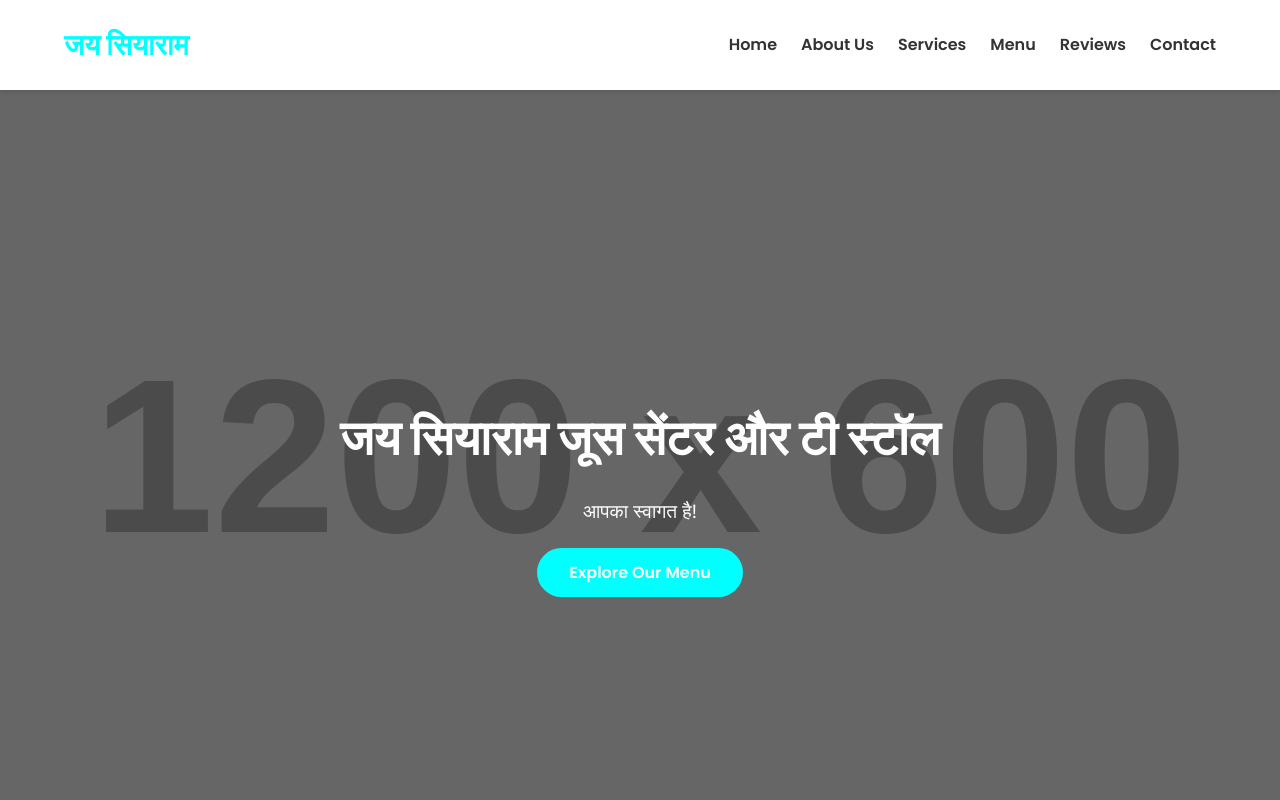
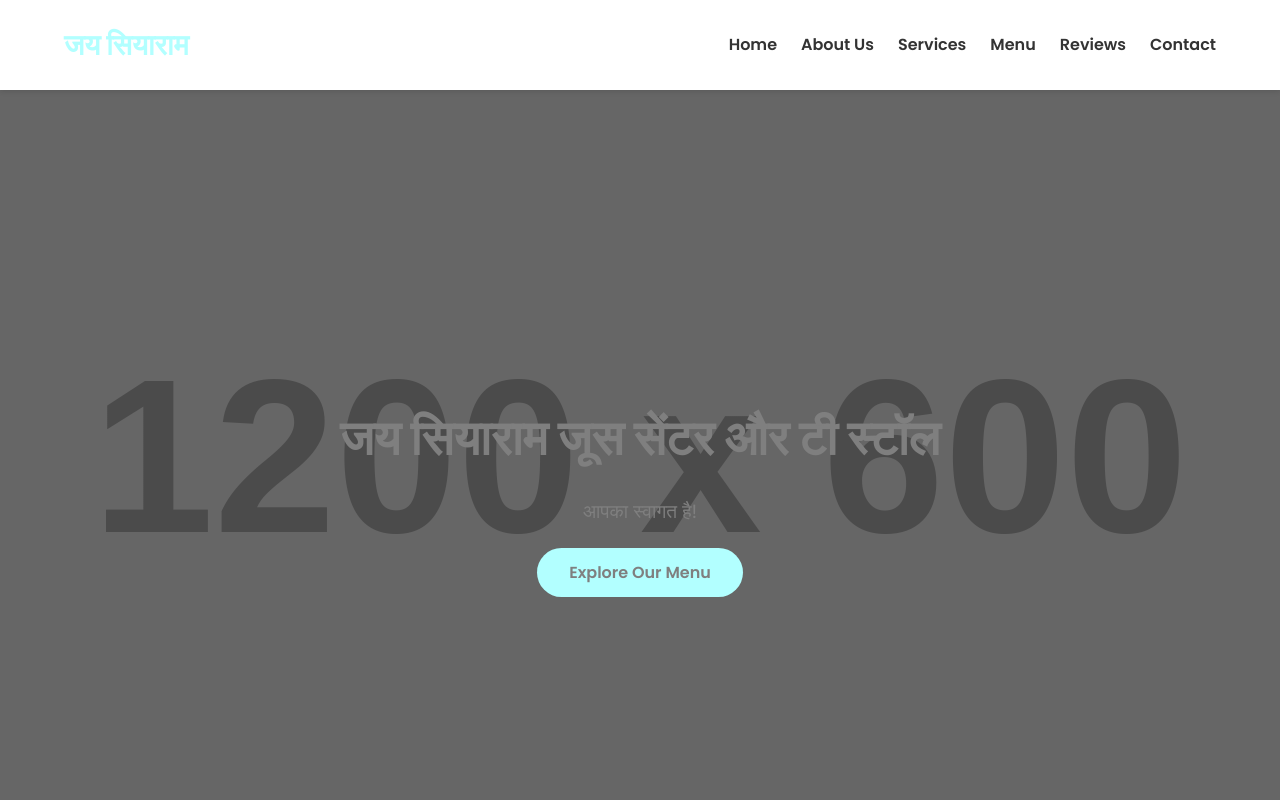
Before and after one commit to thejankilal/JayShiyaRamJuiceCenterAndTeaStall, a plain HTML site: page index.html in a window 1280 px wide. Shown: the top 800 px of the page. Drawn offline with Linux system fonts and the light colour scheme; placeholder pictures from the web are drawn by us.

Commit message:
Update index.html

```diff
--- a/index.html
+++ b/index.html
@@ -12,10 +12,10 @@
     <style>
         /* सामान्य स्टाइलिंग */
         :root {
-            --primary-color: #00ffff; /* Tomato */
+            --primary-color: #b2ffff; /* Tomato */
             --secondary-color: #f5fffa;
-            --background-color: #faf0e6;
-            --light-text-color: #fefefe;
+            --background-color: #c19a6b;
+            --light-text-color: #7f7f7f;
             --dark-text-color: #333;
         }
 
```
